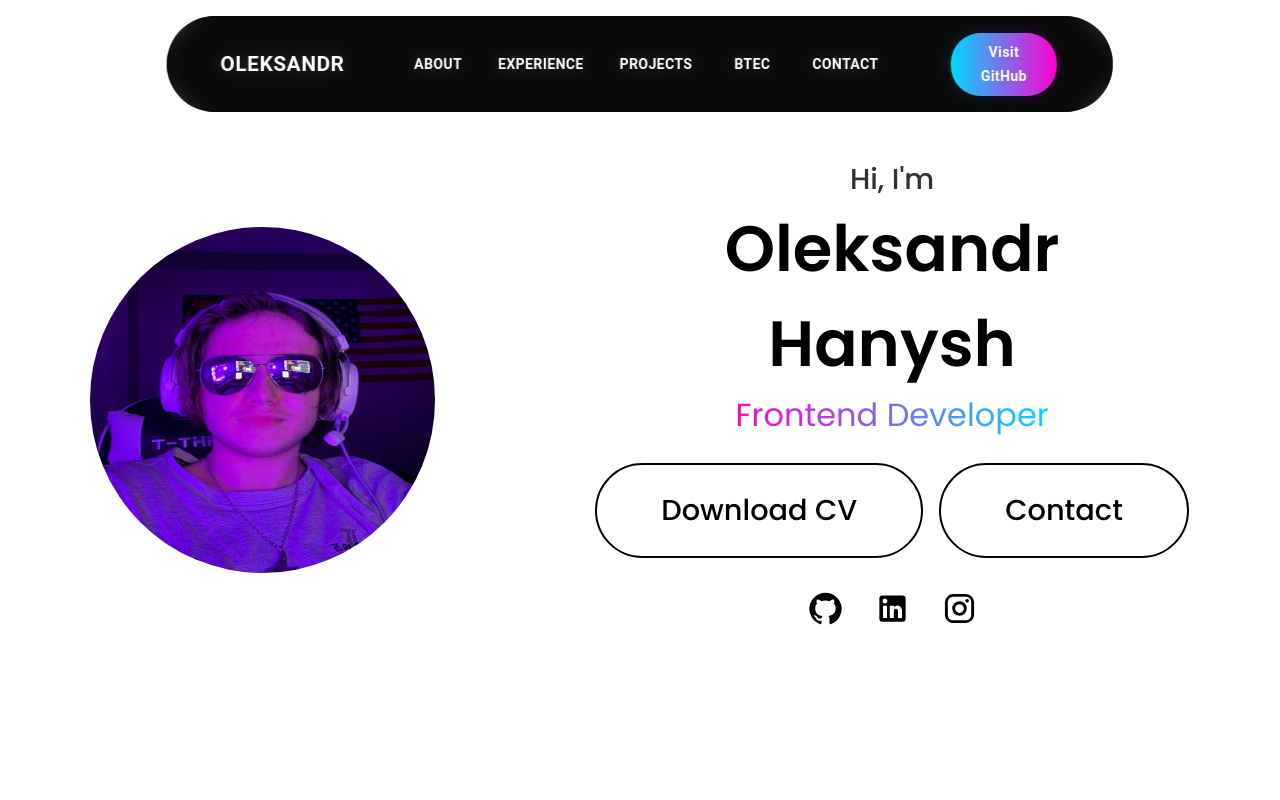
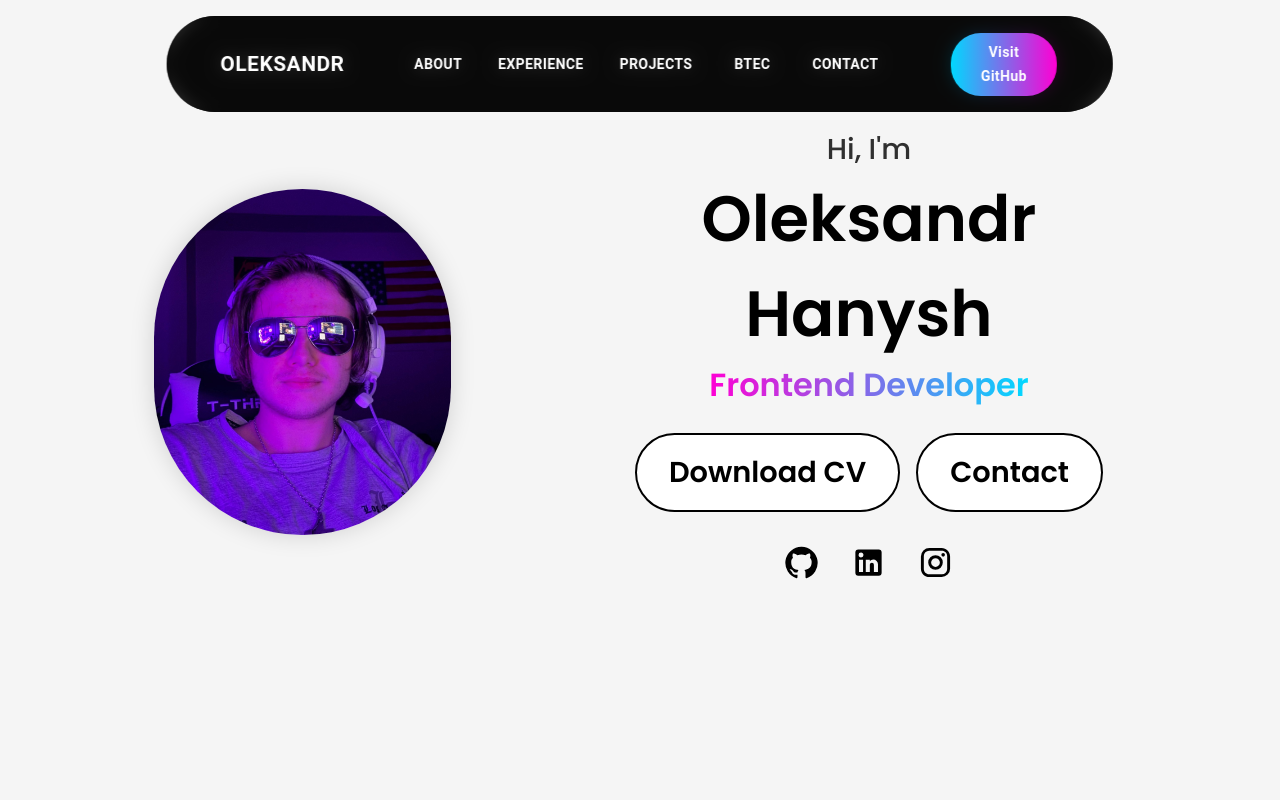
Before and after one commit to 7scaiman/portfolio, a React (Vite) app: page / in a window 1280 px wide. Shown: the top 800 px of the page. Built offline with nearby package versions, Linux system fonts and the light colour scheme.

Commit message:
fixingIMG1

```diff
--- a/src/index.css
+++ b/src/index.css
@@ -2,34 +2,23 @@
   margin: 0;
   padding: 0;
   box-sizing: border-box;
-  font-family: 'Poppins';
+  font-family: 'Poppins', sans-serif;
   text-decoration: none;
   scroll-behavior: smooth;
+  list-style: none;
 }
 
-header {
-  position: fixed;
-  top: 1rem;
-  left: 50%;
-  transform: translateX(-50%);
-  display: flex;
-  align-items: center;
-  justify-content: center;
-  gap: 5rem;
-  background-color: rgba(0, 0, 0, 0.8);
-  backdrop-filter: blur(8px);
-  color: white;
-  padding: 0.5rem 1.5rem;
-  border-radius: 3rem;
-  z-index: 1000;
+body{
+  background-color: rgb(245,245,245);
+  color: black;
+  overflow-x: hidden;
 }
 
 section{
   min-height: 100vh;
-  display: flex;
-  align-items: center;
-  justify-content: center;
-  padding: 0 12%;
+  padding: 8rem 12%;
+  width: 100%;
+  position: relative;
 }
 
 .section-title{
@@ -39,21 +28,147 @@ section{
   margin-bottom: 3rem;
 }
 
+/* ================= HEADER ================= */
+
+header{
+  position: fixed;
+  top: 1rem;
+  left: 50%;
+  transform: translateX(-50%);
+  display: flex;
+  align-items: center;
+  justify-content: center;
+  gap: 5rem;
+
+  background-color: rgba(0,0,0,0.8);
+  backdrop-filter: blur(8px);
+
+  color: white;
+  padding: 0.5rem 1.5rem;
+  border-radius: 3rem;
+  z-index: 1000;
+}
+
+.navbar-content{
+  display: flex;
+  align-items: center;
+  gap: 2rem;
+}
+
+.logo{
+  font-size: 1.3rem !important;
+  font-weight: 600 !important;
+  color: white !important;
+  text-transform: uppercase;
+}
+
+.nav-links{
+  display: flex;
+  align-items: center;
+  gap: 1rem;
+}
+
+.nav-links button{
+  color: white !important;
+  font-weight: 500 !important;
+}
+
+.github-btn{
+  border-radius: 2rem !important;
+  padding: 0.7rem 1.5rem !important;
+
+  background: linear-gradient(90deg,#00d9ff,#ff00d4) !important;
+  color: white !important;
+  font-weight: 600 !important;
+}
+
+#menu-icon{
+  display: none;
+  color: white;
+  font-size: 2rem;
+}
+
+/* ================= ABOUT ================= */
+
+.about{
+  display: flex;
+  align-items: center;
+  justify-content: center;
+  gap: 8rem;
+}
+
+.about img{
+  width: 30vw;
+  border-radius: 50%;
+  box-shadow: 0 0 25px rgba(0,0,0,0.15);
+}
+
+.info-box{
+  display: flex;
+  flex-direction: column;
+  text-align: center;
+  gap: 1.5rem;
+}
+
+.info-box h1{
+  font-size: 5rem;
+  font-weight: 700;
+}
+
+.info-box h3{
+  font-size: 2rem;
+  font-weight: 500;
+}
+
+.info-box span{
+  background: linear-gradient(90deg,#ff00d4,#00d9ff);
+  background-clip: text;
+  -webkit-background-clip: text;
+  -webkit-text-fill-color: transparent;
+
+  font-size: 2rem;
+  font-weight: 600;
+}
+
+.btn-group{
+  display: flex;
+  justify-content: center;
+  gap: 1rem;
+}
+
+.btn{
+  border: 2px solid black !important;
+  border-radius: 3rem !important;
+  padding: 1rem 2rem !important;
+  color: black !important;
+  font-weight: 600 !important;
+  transition: 0.3s ease-in-out !important;
+}
+
+.btn:hover{
+  background-color: black !important;
+  color: white !important;
+  transform: scale(1.05);
+}
+
+/* ================= SCROLLBAR ================= */
+
 ::-webkit-scrollbar{
   width: 12px;
 }
 
 ::-webkit-scrollbar-track{
-  background-color: rgb(219, 219,219);
+  background-color: rgb(219,219,219);
 }
 
 ::-webkit-scrollbar-thumb{
-  background: linear-gradient(to bottom, #00d9ff, #ff00d4);
+  background: linear-gradient(to bottom,#00d9ff,#ff00d4);
+  border-radius: 10px;
 }
 
 /* ================= TABLET ================= */
 
-@media(max-width: 1280px){
+@media(max-width:1280px){
 
   header{
     padding: 1rem 2rem;
@@ -63,27 +178,22 @@ section{
     gap: 3rem;
   }
 
+  .about img{
+    width: 40vw;
+  }
+
   .experience-info{
     flex-direction: column;
   }
 
-  .input-box input{
-    padding: 2rem 5rem;
-    font-size: 2.5rem;
-  }
-
-  .input-box input::placeholder{
-    font-size: 2.5rem;
-  }
-
-  .input-box i{
-    font-size: 2.5rem;
+  .projects-grid{
+    grid-template-columns: repeat(2,1fr);
   }
 }
 
 /* ================= MOBILE ================= */
 
-@media(max-width: 768px){
+@media(max-width:768px){
 
   section{
     padding: 7rem 5% 4rem;
@@ -110,7 +220,7 @@ section{
   }
 
   #menu-icon{
-    display: block !important;
+    display: block;
     cursor: pointer;
   }
 
@@ -119,9 +229,11 @@ section{
     top: 100%;
     left: 0;
     margin-top: 1rem;
+
     width: 100%;
     padding: 1rem;
-    background-color: rgba(0, 0, 0, 0.95);
+
+    background-color: rgba(0,0,0,0.95);
     border-radius: 2rem;
 
     display: none;
@@ -140,8 +252,8 @@ section{
 
   .about{
     flex-direction: column;
+    text-align: center;
     gap: 2rem;
-    text-align: center;
   }
 
   .about img{
@@ -153,13 +265,16 @@ section{
     font-size: 2.7rem;
   }
 
+  .info-box h3{
+    font-size: 1.5rem;
+  }
+
   .info-box span{
-    font-size: 1.5rem;
+    font-size: 1.3rem;
   }
 
   .btn-group{
     flex-wrap: wrap;
-    justify-content: center;
   }
 
   .experience-info{
```
